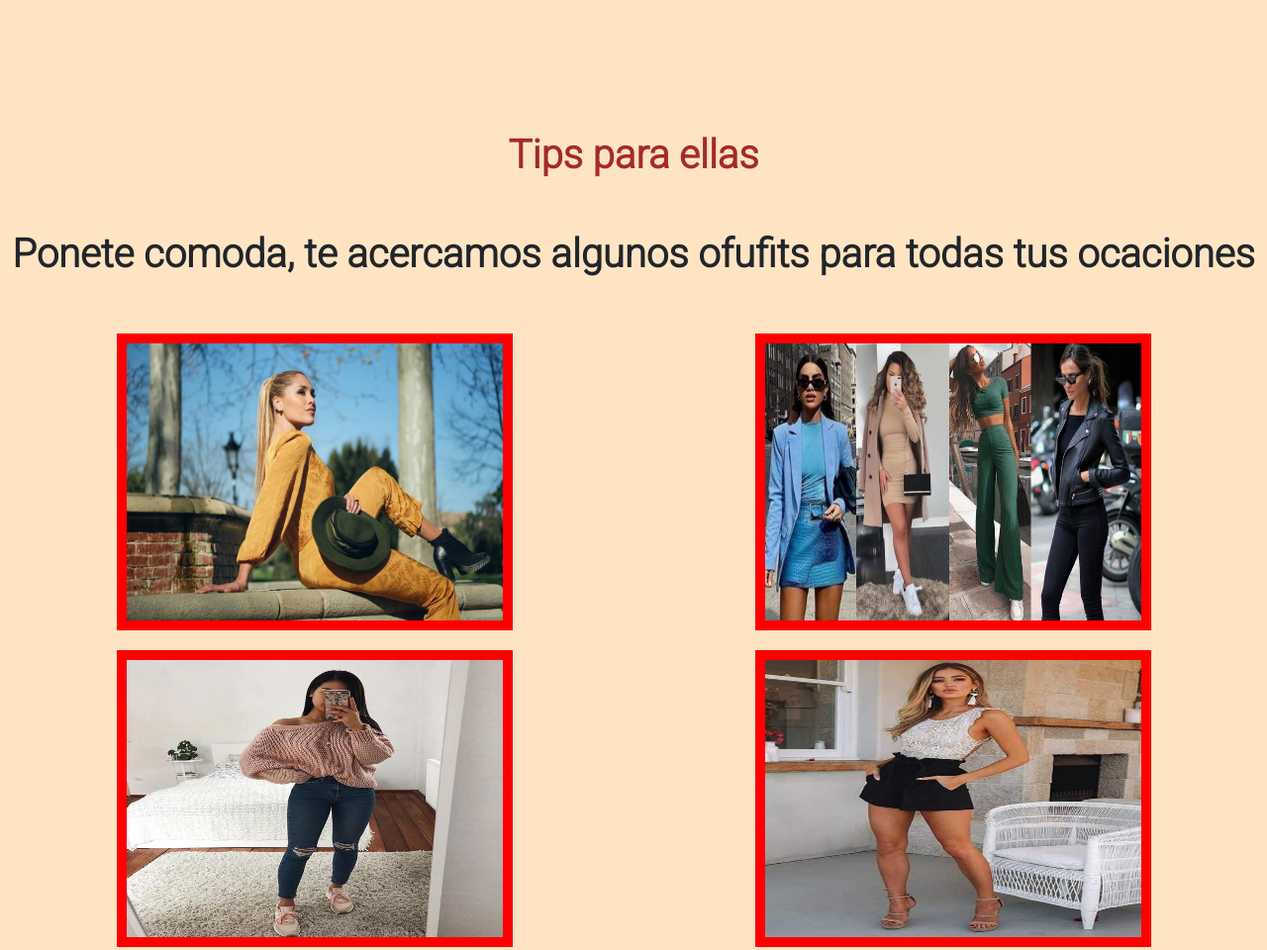
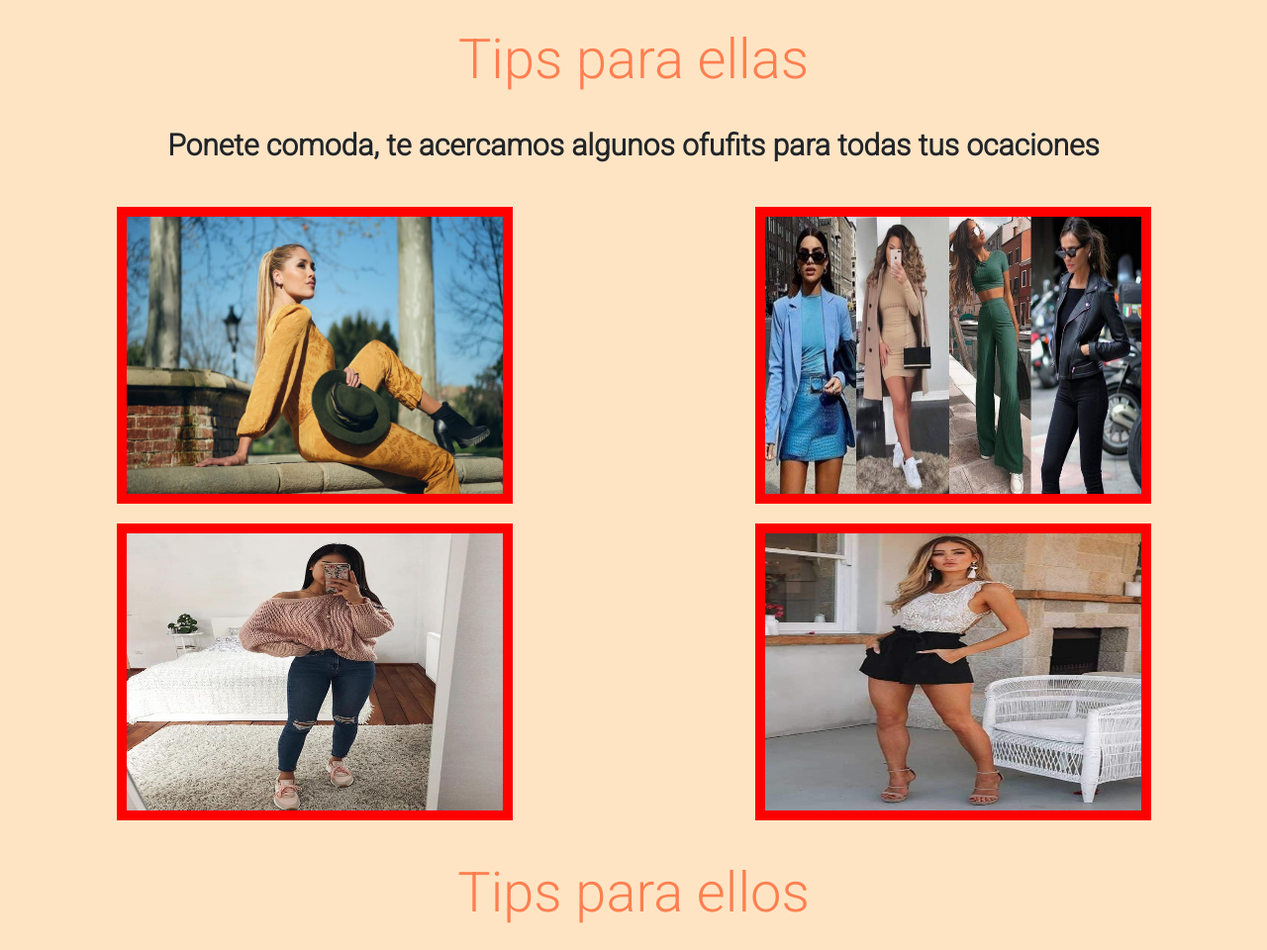
Before and after one commit to RamiroMendez/paginachismentos, a plain HTML site: page section/moda.html in a window 1280 px wide. Shown: the part 627-1587 px from the top of the page at 99% size. Drawn offline with nearby package versions, Linux system fonts and the light colour scheme.

Commit message:
modifique html

```diff
--- a/css/estilos.css
+++ b/css/estilos.css
@@ -43,9 +43,9 @@ a{
 }
 
 p{
-  font-size: 40px;
-  margin-bottom: 40px;
-  margin-top: 40px;
+  font-size: 30px;
+  margin-bottom: 30px;
+  margin-top: 30px;
 }
 
 .formulario{
@@ -62,8 +62,8 @@ h1{
 h2, h3{
   font-size: 40px;
   color: blueviolet;
-  margin-top: 60px;
-  margin-bottom: 50px;
+  margin-top: 50px;
+  margin-bottom: 43px;
 }
 
 section{
@@ -75,7 +75,6 @@ section{
 }
 
 span{
-  font-weight: 600px;
   color: black;
 }
 
@@ -239,6 +238,7 @@ header{
   grid-template-rows: 1fr;
   justify-items: center;
   gap: 10px;
+  margin-bottom: 50px;
 }
 
 .ellos{
@@ -252,6 +252,7 @@ header{
   grid-template-rows: 1fr;
   justify-items: center;
   gap: 10px;
+  margin-bottom: 50px;
 }
 
 
@@ -374,9 +375,6 @@ h1{
   gap: 10px;
 }
 
-.tips{
-  margin-top: 30px;
-  color: brown;
-}
+
 
 }
--- a/section/moda.html
+++ b/section/moda.html
@@ -56,7 +56,7 @@
 
 
             <div class="ellas">
-                <li class="tips">Tips para ellas</li>
+                <li class="display-4 mt-8">Tips para ellas</li>
                 <div><p>Ponete comoda, te acercamos algunos ofufits para todas tus ocaciones</p></div>
             </div>
 
@@ -71,7 +71,7 @@
 
 
             <div class="ellos">
-                <li class="tips">Tips para ellos</li>
+                <li class="display-4 mt-8">Tips para ellos</li>
 
                 <div><p>Oufits para la oficinas una salida a la tarde o siemplemente vestirte para vos</p></div>
 
```
Also changed, not shown: section/musica.html (+1 -0 lines).
